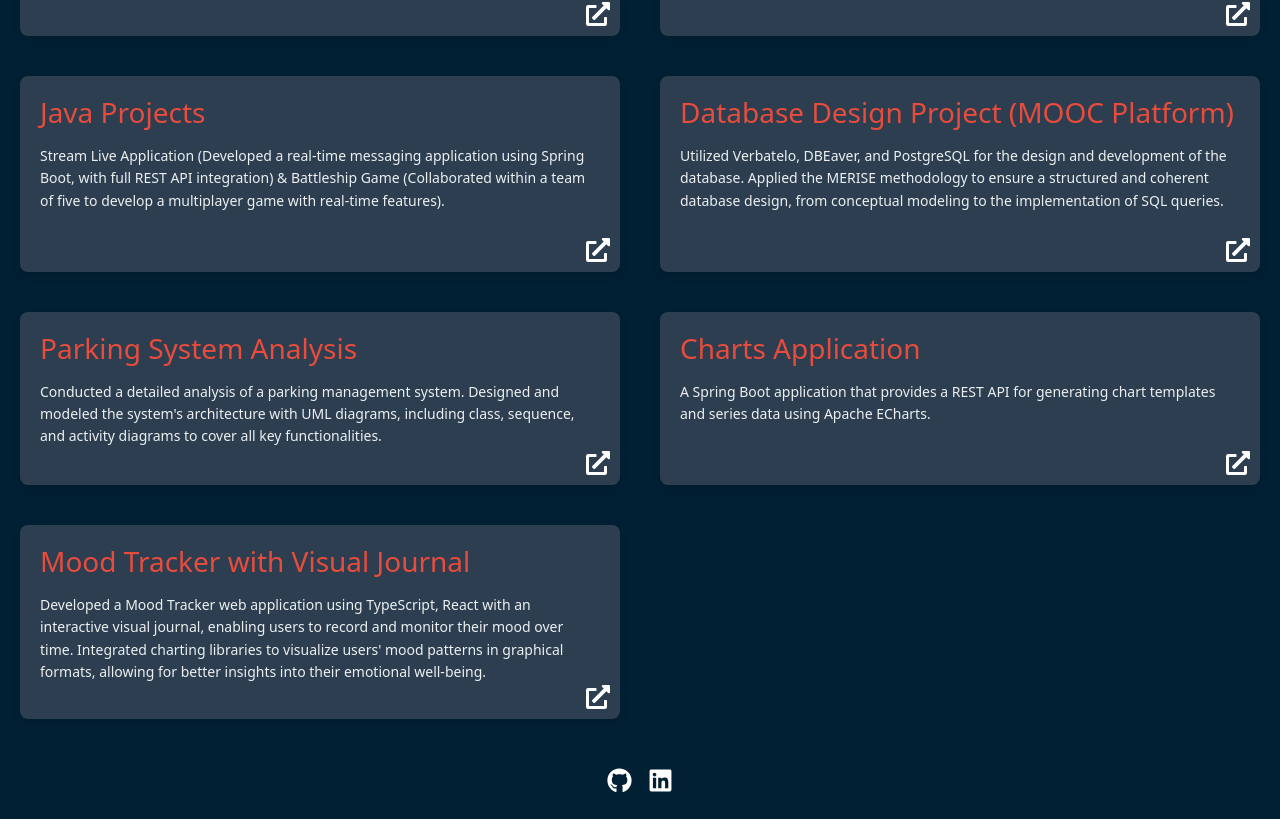
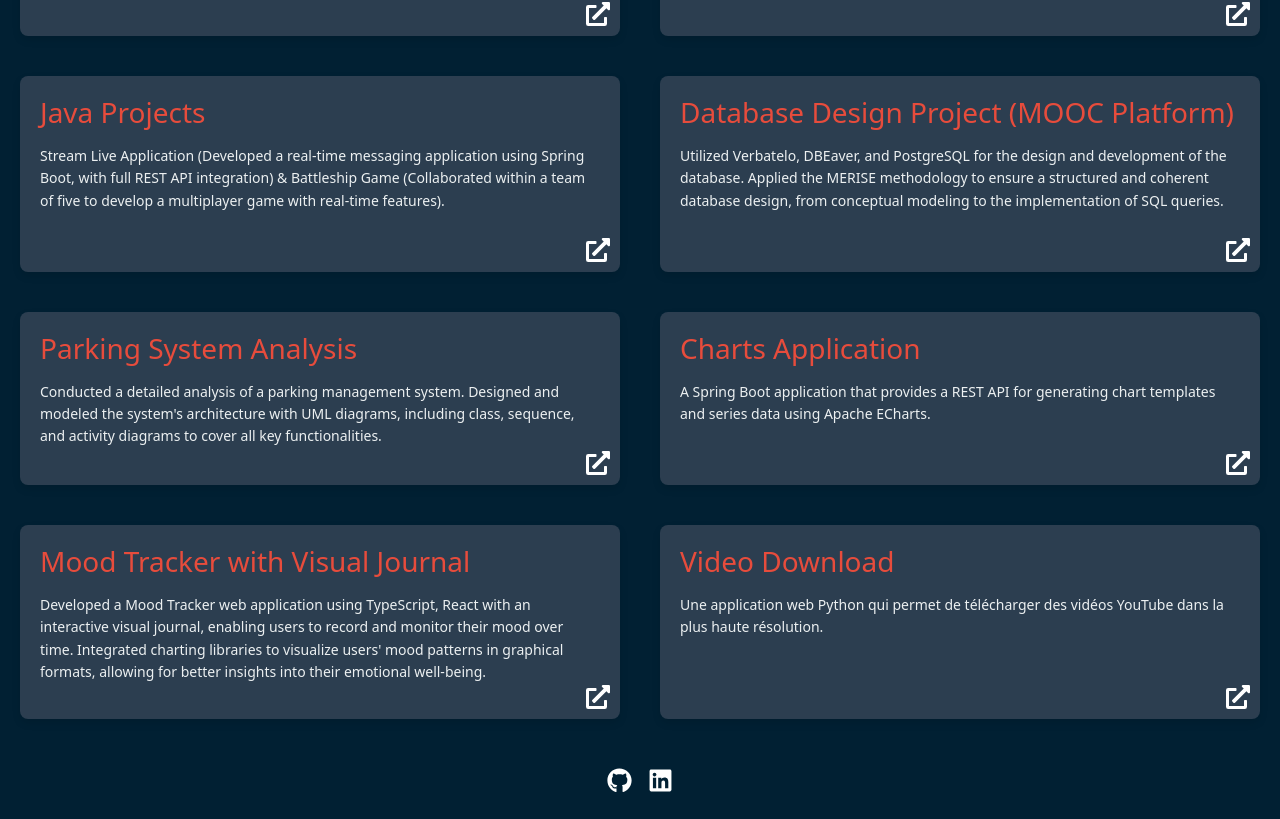
Before and after one commit to tamipu/portfolio, a React (Create React App) app: page /projects in a window 1280 px wide. Shown: the part 416-1235 px from the top of the page. Built offline with nearby package versions, Linux system fonts and the light colour scheme.

Commit message:
add project

```diff
--- a/src/components/projects/ProjectsList.tsx
+++ b/src/components/projects/ProjectsList.tsx
@@ -58,6 +58,12 @@ Integrated charting libraries to visualize users' mood patterns in graphical for
                     githubLink="https://github.com/tamipu/mood-tracker-journey"
                     techStack={[]}
                 />
+                <ProjectCard
+                    title="Video Download"
+                    description="Une application web Python qui permet de télécharger des vidéos YouTube dans la plus haute résolution."
+                    githubLink="https://github.com/tamipu/video-download"
+                    techStack={[]}
+                />
             </div>
         </>);
 }
```
